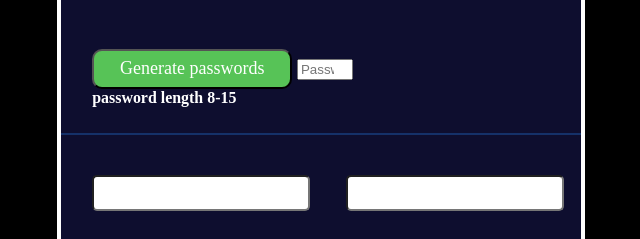
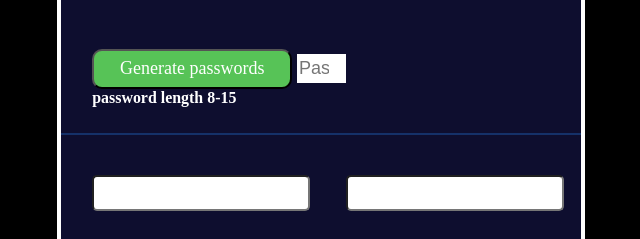
Before and after one commit to AryanIzhar-Dev7/JavaScript, a plain HTML site: page RandomPasswordGenerator/index.html in a window 1280 px wide. Shown: the part 321-560 px from the top of the page, 391-1031 px from the left. Drawn offline with Linux system fonts and the light colour scheme.

Commit message:
Update index.css

```diff
--- a/RandomPasswordGenerator/index.css
+++ b/RandomPasswordGenerator/index.css
@@ -71,3 +71,13 @@ h5{
     border-radius: 5px;
     margin-left: 6%;
 }
+
+#num{
+    height: 27px;
+    width: 45px;
+    border-radius: 10px solid rgba(48, 49, 145, 0.895);
+    border: none;
+    font-size: large;
+    background-color: white;
+    ;
+}
```
